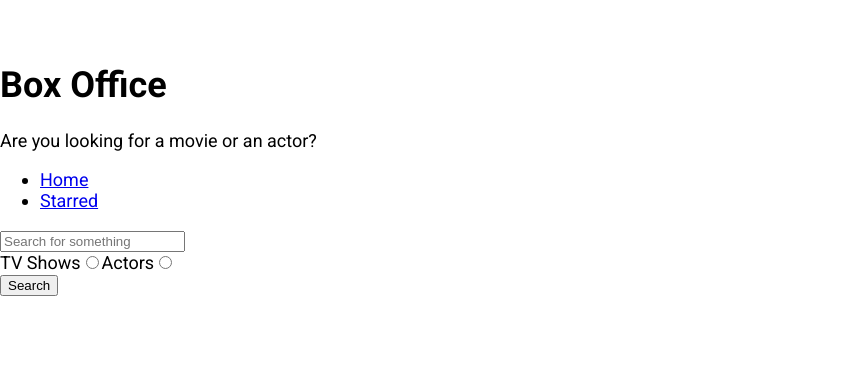
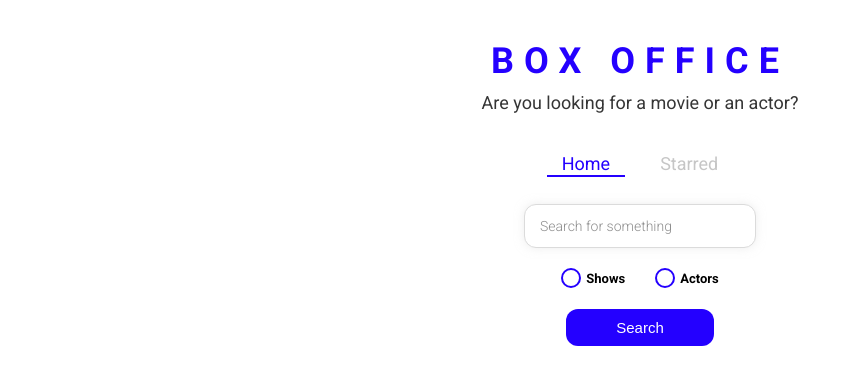
Before and after one commit to Puru-Soni/React_box_office_app, a React (Create React App) app: page / in a window 1280 px wide. Shown: the top 384 px of the page, without its empty margins (0-861 px from the left). Built offline with nearby package versions, Linux system fonts and the light colour scheme.

Commit message:
styled the entire app

```diff
--- a/src/App.js
+++ b/src/App.js
@@ -1,11 +1,24 @@
+/* eslint-disable import/order */
 import React from 'react'
+import { ThemeProvider } from 'styled-components';
 import { Switch, Route } from 'react-router-dom';
 import Home from './pages/Home';
 import Show from './pages/Show';
 import Starred from './pages/Starred';
 
-const App = ()=>{
+
+const theme = {
+  mainColors: {
+    blue: '#2400ff',
+    gray: '#c6c6c6',
+    dark: '#353535',
+  },
+};
+
+function App(){
   return (
+    <ThemeProvider theme={theme}>
+
     <Switch>
       <Route exact path="/">
         <Home />
@@ -25,6 +38,8 @@
         </div>
       </Route>
     </Switch>
+
+    </ThemeProvider>
   );
 }
 
--- /dev/null
+++ b/src/components/CustomRadio.js
@@ -0,0 +1,67 @@
+import React from 'react'
+import styled from 'styled-components';
+
+const RadioWrapper = styled.label`
+  display: block;
+  position: relative;
+  padding-left: 25px;
+  cursor: pointer;
+  font-size: 13px;
+  user-select: none;
+  font-weight: 700;
+  line-height: 1.65;
+
+  input {
+    position: absolute;
+    opacity: 0;
+    cursor: pointer;
+  }
+
+  span {
+    position: absolute;
+    top: 0;
+    left: 0;
+    height: 16px;
+    width: 16px;
+    background-color: #fff;
+    border: 2px solid ${({ theme }) => theme.mainColors.blue};
+    border-radius: 50%;
+  }
+
+  input:checked ~ span {
+    background-color: #fff;
+    border: 2px solid ${({ theme }) => theme.mainColors.blue};
+  }
+
+  span:after {
+    content: '';
+    position: absolute;
+    display: none;
+  }
+
+  input:checked ~ span:after {
+    display: block;
+  }
+
+  span:after {
+    top: 4px;
+    left: 4px;
+    width: 8px;
+    height: 8px;
+    border-radius: 50%;
+    background: ${({ theme }) => theme.mainColors.blue};
+  }
+`;
+
+const CustomRadio = ({ label, ...restProps }) => {
+    return (
+        <RadioWrapper htmlFor={restProps.id}>
+            {label}
+            <input {...restProps} type="radio"
+            name="radio-search" />
+            <span />
+        </RadioWrapper>
+    )
+}
+
+export default CustomRadio;
--- /dev/null
+++ b/src/components/Navs.Styled.js
@@ -0,0 +1,41 @@
+import { Link } from "react-router-dom";
+import styled from "styled-components";
+
+export const NavList = styled.ul`
+  display: flex;
+  justify-content: center;
+  list-style: none;
+  margin: 0 0 30px;
+  padding: 0;
+`;
+
+export const LinkStyled = styled(Link)`
+  margin: 0 10px;
+  padding: 3px 15px;
+  position: relative;
+  text-decoration: none;
+  color: ${({ theme }) => theme.mainColors.gray};
+  &.active {
+    color: ${({ theme }) => theme.mainColors.blue};
+    &:after {
+      content: '';
+      position: absolute;
+      display: block;
+      height: 2px;
+      left: 0%;
+      bottom: 0;
+      background-color: ${({ theme }) => theme.mainColors.blue};
+      animation: slide-in 0.3s ease-in forwards;
+      @keyframes slide-in {
+        from {
+          left: 50%;
+          width: 0;
+        }
+        to {
+          left: 0%;
+          width: 100%;
+        }
+      }
+    }
+  }
+`;
--- a/src/components/Navs.js
+++ b/src/components/Navs.js
@@ -1,5 +1,8 @@
 import React from 'react'
-import {Link} from 'react-router-dom'
+import { useLocation } from 'react-router-dom'
+
+
+import { NavList, LinkStyled } from './Navs.Styled'
 
 //  Array for links, so to not repeat and map all in <li>
 const LINKS = [
@@ -8,17 +11,21 @@
 ]
 
 const Navs = () => {
+    const location = useLocation();
+    console.log(location)
+
     return (
         <nav>
-            <ul>
-                {
-                    LINKS.map(item => (
-                        <li key={item.to}>
-                            <Link to={item.to}>{item.text}</Link>
-                        </li>
-                    ))
-                }
-            </ul>
+            <NavList>
+                {LINKS.map(item => (
+                    <li key={item.to}>
+                        <LinkStyled to={item.to}
+                        className={item.to === location.pathname ? 'active' : ''}>
+                            {item.text}
+                        </LinkStyled>
+                    </li>
+                ))}
+            </NavList>
         </nav>
     )
 }
--- a/src/components/Tilte.js
+++ b/src/components/Tilte.js
@@ -1,10 +1,12 @@
 import React from 'react'
+import { TitleWrapper } from './Title.Styled'
+
 
 export default function Tilte({ title, subtitle }){
     return (
-        <div>
+        <TitleWrapper>
             <h1>{ title }</h1>
             <p>{ subtitle }</p>
-        </div>
+        </TitleWrapper>
     )
 }
--- /dev/null
+++ b/src/components/Title.Styled.js
@@ -0,0 +1,18 @@
+import styled from "styled-components";
+
+export const TitleWrapper = styled.div`
+  text-align: center;
+  margin: 0 0 40px;
+
+  h1 {
+    color: ${({ theme }) => theme.mainColors.blue};
+    letter-spacing: 10px;
+    text-transform: uppercase;
+    margin: 0 0 10px;
+  }
+
+  p {
+    color: ${({ theme }) => theme.mainColors.dark};
+    margin: 0;
+  }
+`;
--- a/src/components/styled.js
+++ b/src/components/styled.js
@@ -40,7 +40,7 @@
   display: inline-block;
   width: 18px;
   height: 18px;
-  background-color: ${ (props) => (props.active ? '#ffc806' : '#ddd')};
+  background-color: ${props => (props.active ? '#ffc806' : '#ddd')};
   clip-path: polygon(
     50% 0%,
     61% 35%,
--- a/src/pages/Home.js
+++ b/src/pages/Home.js
@@ -1,10 +1,12 @@
 /* eslint-disable jsx-a11y/label-has-associated-control */
 import React, { useState } from 'react';
 import ActorGird from '../components/actor/ActorGird';
+import CustomRadio from '../components/CustomRadio';
 import MainPageLayout from '../components/MainPageLayout';
 import ShowGrid from '../components/show/ShowGrid';
 import {apiGet} from '../misc/config';
 import { useLastQuery } from '../misc/custom-hooks';
+import { RadioInputsWrapper, SearchButtonWrapper, SearchInput } from './Home.styled';
 
 const Home = () => {
     const [input, setInput] = useLastQuery();
@@ -43,19 +45,28 @@
 
     return (
         <MainPageLayout>
-            <input placeholder="Search for something" type="text" onChange={onInputChange} onKeyDown={onKeyDown} value={input} />
+            <SearchInput placeholder="Search for something" type="text" onChange={onInputChange} onKeyDown={onKeyDown} value={input} />
+            <RadioInputsWrapper>
             <div>
-                <label htmlFor="shows-search">
-                    TV Shows
-                    <input name="radio-search"  id="shows-search" type="radio" value="shows" onChange={onRadioChange} />
-                </label>
-
-                <label htmlFor="actor-search">
-                    Actors
-                    <input name="radio-search" id="actor-search" type="radio" value="people" onChange={onRadioChange} />
-                </label>
+                <CustomRadio
+                    label="Shows"
+                    id="shows-search"
+                    value="shows"
+                    onChange={onRadioChange}
+                />
             </div>
-            <button type="button" onClick={onSearch}>Search</button>
+            <div>
+                <CustomRadio
+                    label="Actors"
+                    id="actor-search"
+                    value="people"
+                    onChange={onRadioChange}
+                />
+            </div>
+            </RadioInputsWrapper>
+            <SearchButtonWrapper>
+                <button type="button" onClick={onSearch}>Search</button>
+            </SearchButtonWrapper>
             {renderResult()}
         </MainPageLayout>
     )
--- /dev/null
+++ b/src/pages/Home.styled.js
@@ -0,0 +1,49 @@
+import styled from "styled-components";
+
+export const SearchInput = styled.input`
+  display: block;
+  font-family: 'Roboto', sans-serif;
+  width: 200px;
+  margin: auto;
+  outline: none;
+  padding: 13px 15px;
+  border: 1px solid #dbdbdb;
+  box-shadow: 0px 0px 10px 0px rgba(219, 219, 219, 0.5);
+  font-size: 14px;
+  border-radius: 12px;
+  color: #8d8d8d;
+
+  &::placeholder {
+    font-weight: 300;
+    color: #8d8d8d;
+  }
+`;
+
+export const RadioInputsWrapper = styled.div`
+  display: flex;
+  justify-content: center;
+  margin: 20px 0;
+
+  div {
+    margin: 0 15px;
+  }
+`;
+
+export const SearchButtonWrapper = styled.div`
+  text-align: center;
+  margin-bottom: 35px;
+
+  button {
+    color: #fff;
+    background-color: ${({ theme }) => theme.mainColors.blue};
+    margin: auto;
+    padding: 10px 50px;
+    font-size: 15px;
+    border: none;
+    outline: none;
+    border-radius: 12px;
+    &:hover {
+      cursor: pointer;
+    }
+  }
+`;
```
